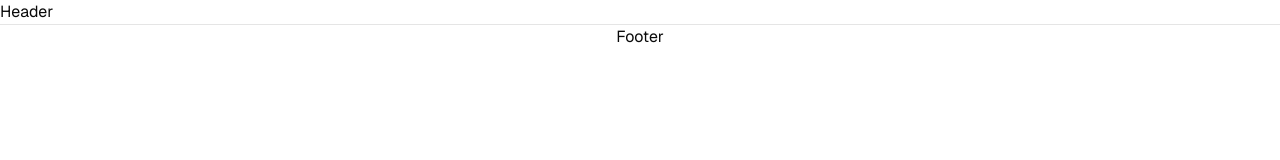
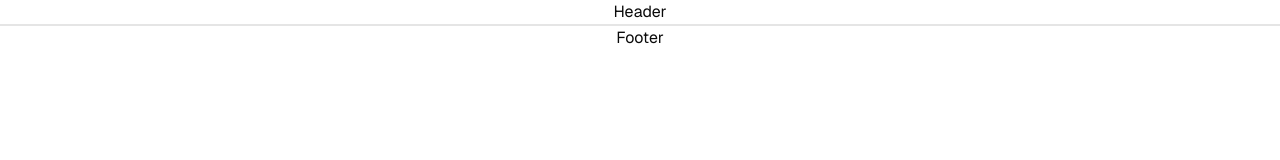
Before and after one commit to severo-bernardo04/event-creator-FE, a Next.js app in the folder my-app/: page / in a window 1280 px wide. Shown: the top 160 px of the page. Built offline with nearby package versions, Linux system fonts and the light colour scheme.

Commit message:
feat(ui): add Header component with centered layout

```diff
--- a/my-app/app/components/Header.tsx
+++ b/my-app/app/components/Header.tsx
@@ -1,7 +1,11 @@
 const Header = () => {
   return (
-    <div>Header</div>
-  )
-}
+    <header className="w-full border-b">
+      <div className="max-w-5xl mx-auto px-4 text-center">
+        Header
+      </div>
+    </header>
+  );
+};
 
 export default Header
```
